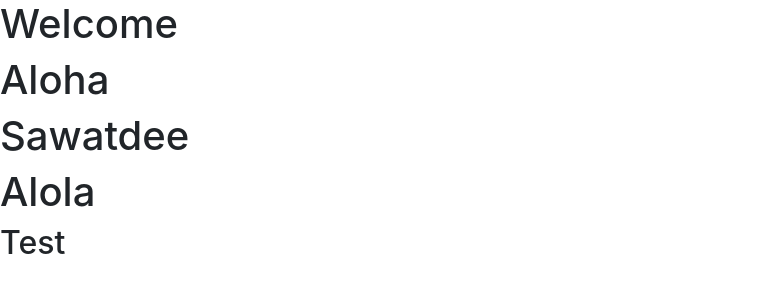
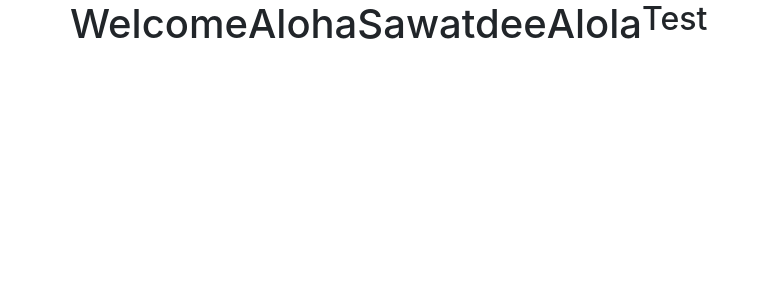
Before and after one commit to ssistoza/ssistoza.studio-home, an Angular app: page / in a window 1280 px wide. Shown: the top 300 px of the page, without its empty margins (0-769 px from the left). Built offline with nearby package versions, Linux system fonts and the light colour scheme.

Commit message:
new pipe test

```diff
--- a/src/app/app.component.html
+++ b/src/app/app.component.html
@@ -1,5 +1,7 @@
+<div class="row">
 <h1>Welcome</h1>
 <h1>Aloha</h1>
 <h1>Sawatdee</h1>
 <h1>Alola</h1>
 <h2>Test</h2>
+</div>
--- a/src/index.html
+++ b/src/index.html
@@ -12,7 +12,9 @@
     <title>Shane Avery Sistoza</title>
   </head>
   <body>
-    <app-root></app-root>
+    <div class="container">
+      <app-root></app-root>
+    </div>
 
     <!-- Optional JavaScript -->
     <!-- jQuery first, then Popper.js, then Bootstrap JS -->
```
